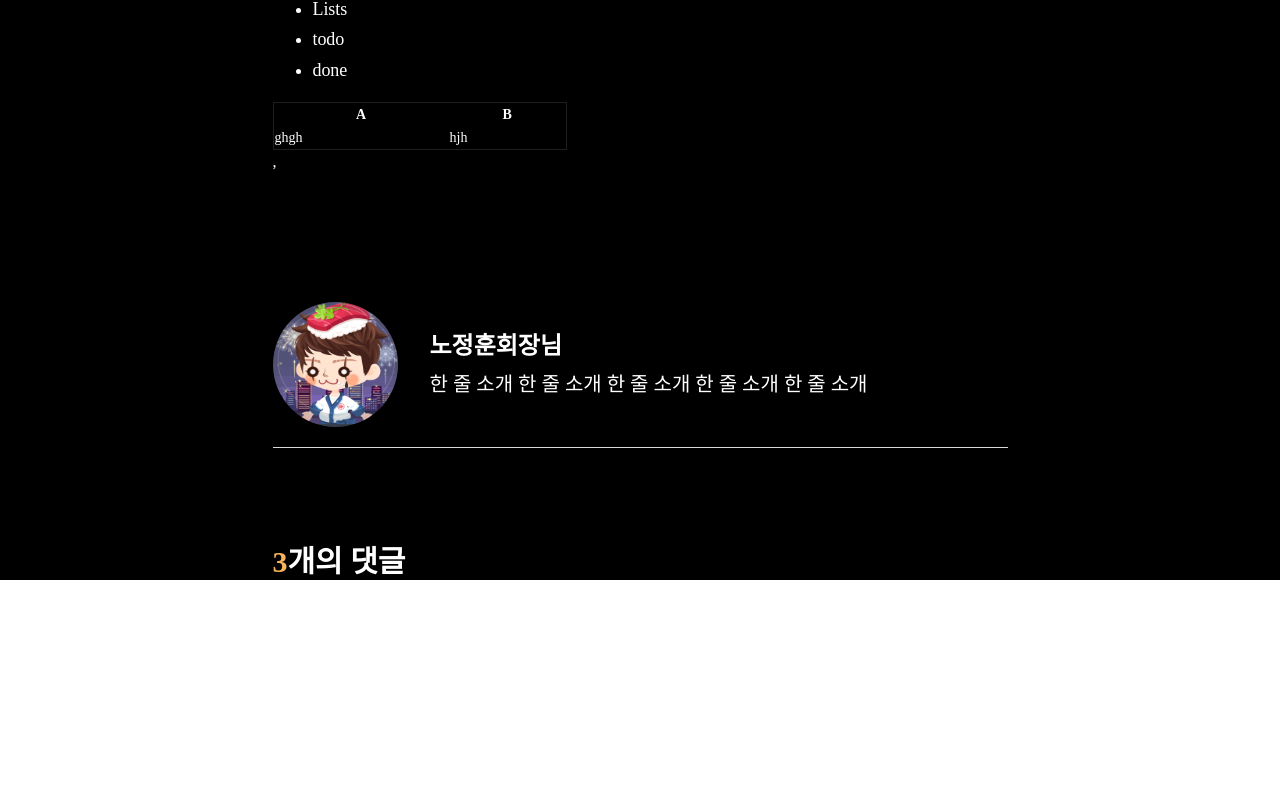
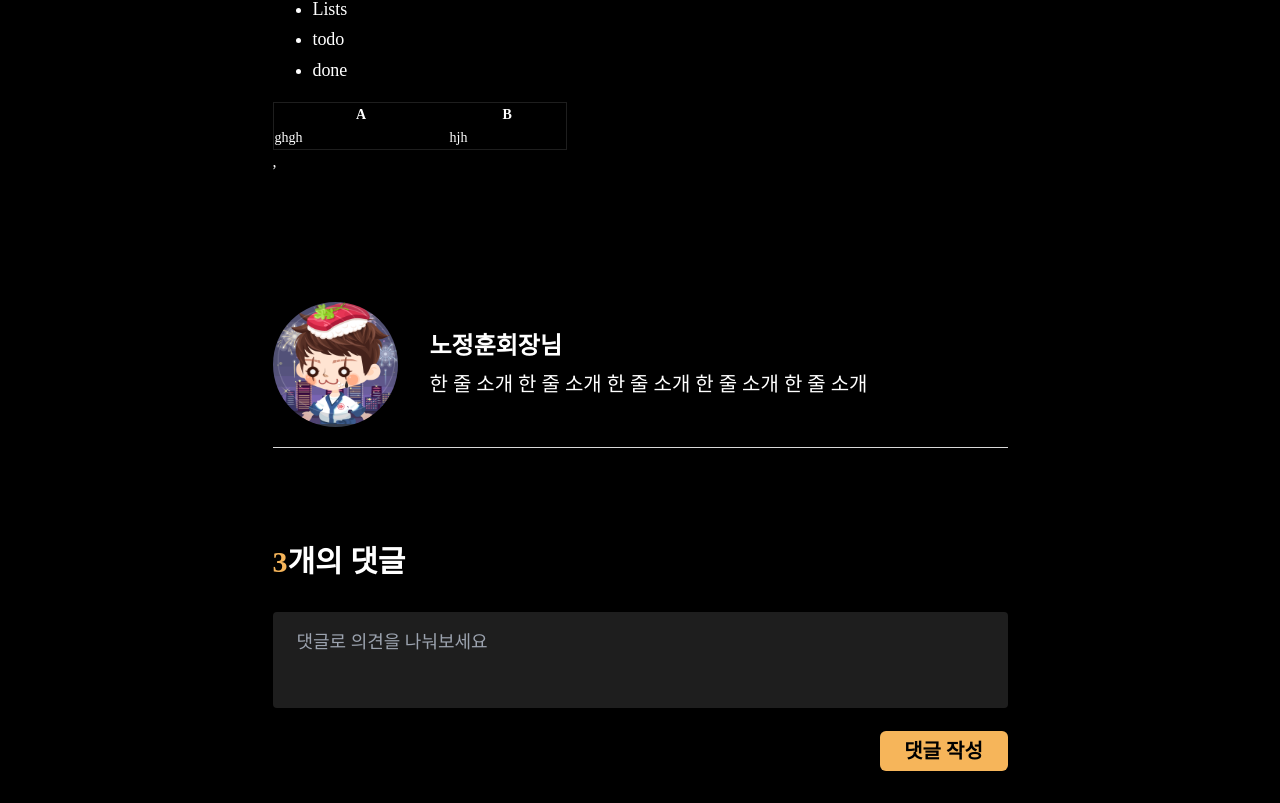
Before and after one commit to DevKor-Team/DEVKOR-front, a Next.js app: page /tech/post/1 in a window 1280 px wide. Shown: the part 798-1601 px from the top of the page. Before the commit the page ends 1378 px from the top, so only its background shows below. Built offline with nearby package versions, Linux system fonts and the light colour scheme.

Commit message:
feat: add comment write area

```diff
--- a/pages/tech/post/[postID].tsx
+++ b/pages/tech/post/[postID].tsx
@@ -91,7 +91,7 @@ const PostView: NextPage = () => {
       {/* 작성자 프로필 영역 */}
       <section className="w-9/12 pb-5 h-fit mt-32 flex border-b border-[#d9d9d9]">
         <Image
-          src={"/images/example-profile.png"}
+          src="/images/example-profile.png"
           width="125"
           height="125"
           className="rounded-full"
@@ -106,13 +106,27 @@ const PostView: NextPage = () => {
         </div>
       </section>
 
-      {/* 하단 댓글 영역 */}
+      {/* 하단 댓글정보 및 댓글작성 영역 */}
       <section className="w-9/12 mt-24">
-        <div>
+        <div id="comment-count">
           <span className="text-3xl font-bold text-devkor">3</span>
           <span className="text-3xl font-bold">개의 댓글</span>
         </div>
+        <div id="comment-write" className="mt-8">
+          <textarea
+            className="w-full h-24 min-h-24 mb-4 text-lg resize-none rounded-[4px] bg-[#1e1e1e] focus:outline-none py-[1rem] px-[1.5rem]"
+            placeholder="댓글로 의견을 나눠보세요"
+          />
+        </div>
+        <div className="flex justify-end">
+          <button className="bg-devkor text-black font-bold text-xl w-32 h-10 rounded-md">
+            댓글 작성
+          </button>
+        </div>
       </section>
+
+      {/* 댓글 리스트 영역 */}
+      <section className="mt-8"></section>
     </div>
   );
 };
```
